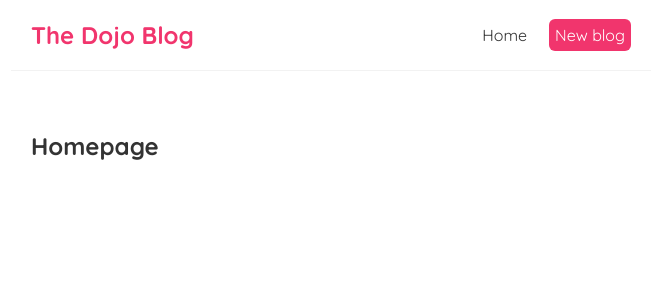
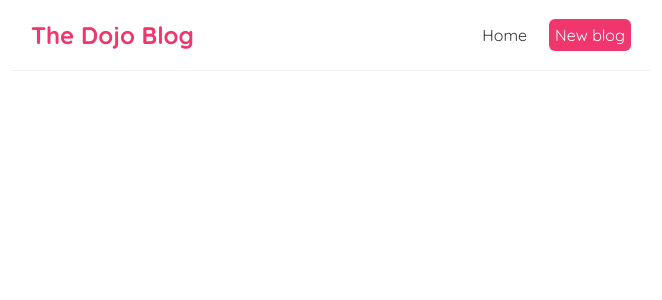
Before and after one commit to beez0mbie/dojo-blog, a React (Create React App) app: page / in a window 1280 px wide. Shown: the top 300 px of the page, without its empty margins (309-971 px from the left). Built offline with nearby package versions, Linux system fonts and the light colour scheme.

Commit message:
clear Home

```diff
--- a/src/App.js
+++ b/src/App.js
@@ -1,5 +1,5 @@
 import Home from './Home';
-import Navbar from './Nav';
+import Navbar from './NavBar';
 
 function App() {
 
--- a/src/Home.js
+++ b/src/Home.js
@@ -1,7 +1,9 @@
+import {useState} from 'react'
 const Home = () => {
+
     return (
         <div className="home">
-            <h2>Homepage</h2>
+
         </div>
     )
 }
```
Also changed, not shown: src/NavBar.js (renamed from src/Nav.js).
